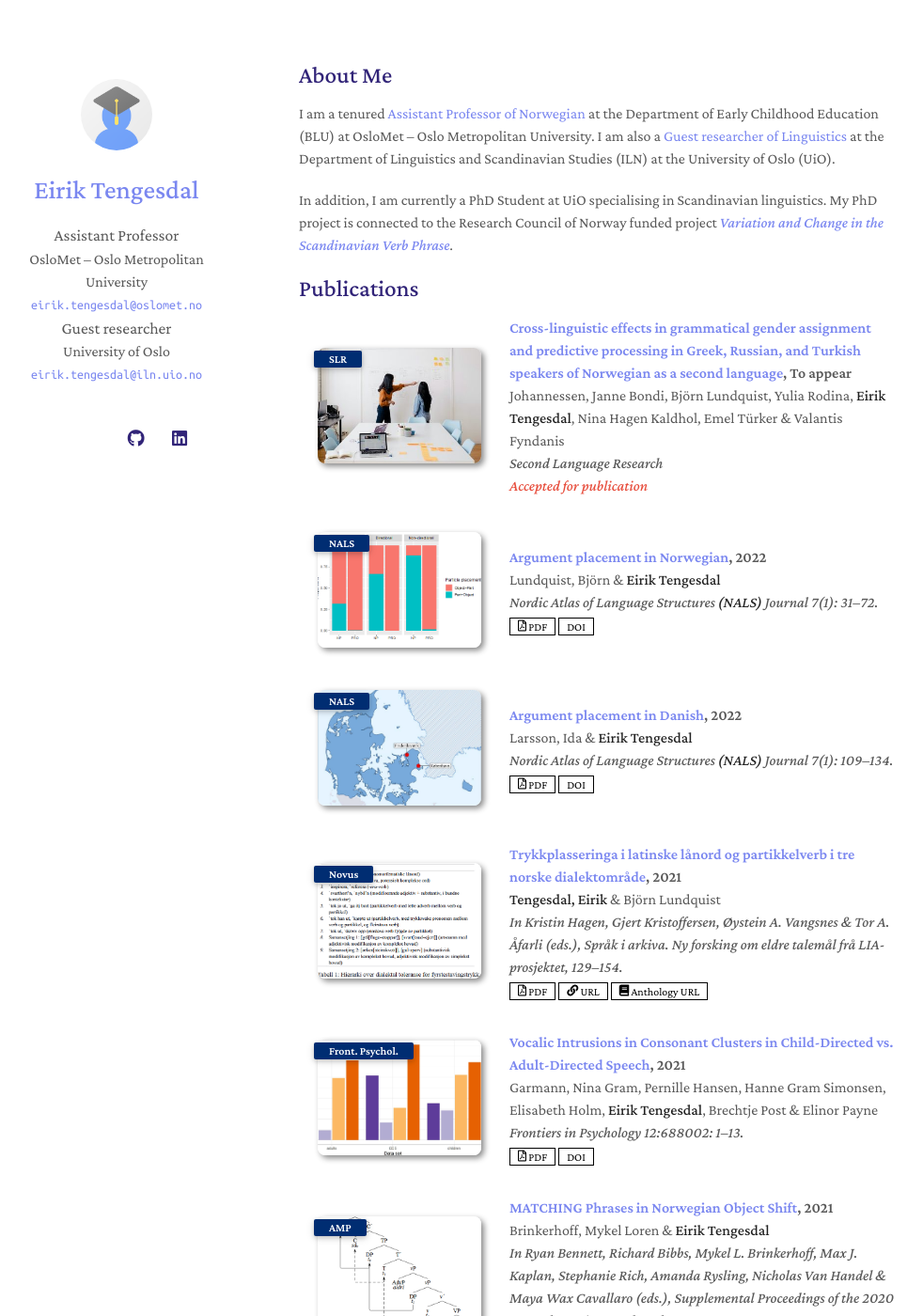
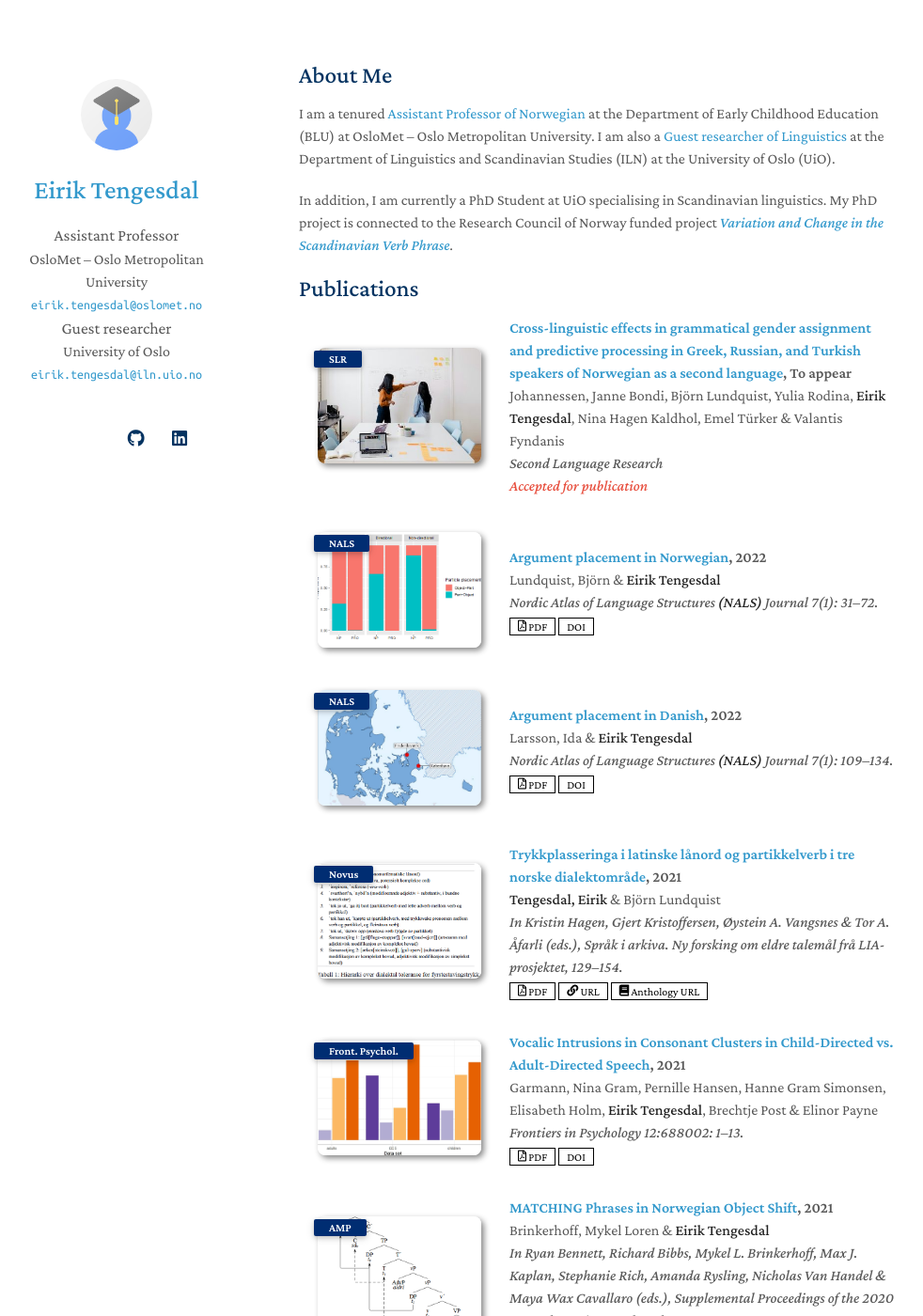
Before and after one commit to EirikTengesdal/eiriktengesdal.no-old, a Jekyll site: the page built from index.md, in a window 1280 px wide and 1400 px high. Shown: the whole window at 94% size, without its empty margins (152-1134 px from the left). Built offline with Jekyll 4.4.1, drawn with Linux system fonts in a browser that asks for light colours; nearby versions of some CDN libraries; a style sheet for code colours, icons or effects is not loaded; our own code applies the rules of GitHub Pages for plain Markdown files.

Commit message:
Update minimal-light.scss

```diff
--- a/_sass/minimal-light.scss
+++ b/_sass/minimal-light.scss
@@ -7,14 +7,14 @@
   height:2.4rem;
   width:2.4rem;
   background-color:transparent;
-  color:#312478!important; /*#043361*/
+  color:#043361!important;
   border-radius:100%;
   text-align:center;
   font-size:1.15rem;
   line-height:2.5rem;
   margin-right:1rem}
 
-@media (prefers-color-scheme: dark) { .social-icons a {color: #312478 !important; }}/*#3eb7f0*/
+@media (prefers-color-scheme: dark) { .social-icons a {color: #3eb7f0 !important; }}
 
 .social-icons a:last-child{margin-right:0}.social-icons a:hover{background-color:white;
     color:black;
@@ -92,13 +92,13 @@
   margin:-1.8rem}
 
 .twitter span{
-  background-color:#aa87de}/*#4099ff}*/
+  background-color:#4099ff}
 
 .facebook span{
-  background-color:#997ac3}/*#4286f4}*/
+  background-color:#4286f4}
 
 .linkedin span{
-  background-color:#506acf}/*#0077B5}*/
+  background-color:#0077B5}
 
 .github span{
   background-color:#000}
@@ -124,16 +124,16 @@ email {
   z-index:10}
 
 .icon-button .icon-twitter{
-  color:#aa87de}/*#4099ff}*/
+  color:#4099ff}
 
 .icon-button .icon-facebook{
-  color:#997ac3}/*#4286f4}*/
+  color:#4286f4}
 
 .icon-button .icon-github{
   color:#000;}
 
 .icon-button .icon-linkedin{
-  color:#506acf}/*#0077B5}*/
+  color:#0077B5}
 
 .icon-button:hover .icon-twitter,.icon-button:hover .icon-facebook,.icon-button:hover .icon-github,.icon-button:hover .icon-linkedin{color:white}
 
@@ -230,18 +230,18 @@ papertitle {
 
 h3, h4, h5, h6 {
   font-weight: 600;
-  color:#312478;/*#043361;*/
+  color:#043361;
   margin:0 0 20px;
 }
 
 h1 {
   font-weight: 500;
-  color:#312478;/*#043361;*/
+  color:#043361;
   margin:0 0 20px;
 }
 
 h2 {
-  color:#312478;/*#043361;*/
+  color:#043361;
   font-weight: 500;
   margin:2px 0px 15px;
   font-size: 157%;
@@ -249,11 +249,11 @@ h2 {
 
 @media (prefers-color-scheme: dark) {
   h1, h3, h4, h5, h6 {
-    color:rgb(49, 36, 120)/*62, 183, 240);*/
+    color:rgb(62, 183, 240);
   }
 
   h2 {
-    color:rgb(49, 36, 120)/*62, 183, 240);*/
+    color:rgb(62, 183, 240);
   }
 }
 
@@ -270,17 +270,17 @@ h1 {
 }
 
 a {
-  color:#7a87f0;/*#39c;*/
+  color:#39c;
   text-decoration:none;
 }
 
 a:hover {
-  color:#4859b2;/*#069;*/
+  color:#069;
 }
 
 @media (prefers-color-scheme: dark) {
   a {
-    color:rgb(49, 36, 120)/*62, 183, 240);*/
+    color:rgb(62, 183, 240);
   }
 }
 
@@ -343,11 +343,11 @@ th {
 
 @media (prefers-color-scheme: dark) {
   th {
-    color:rgb(49, 36, 120)/*62, 183, 240);*/
+    color:rgb(62, 183, 240);
   }
 
   dt {
-    color:rgb(49, 36, 120)/*62, 183, 240);*/
+    color:rgb(62, 183, 240);
   }
 }
 
```
